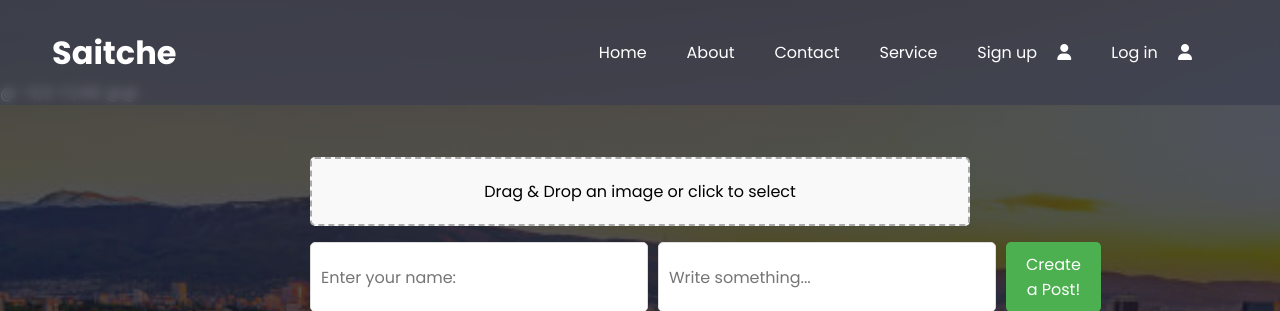
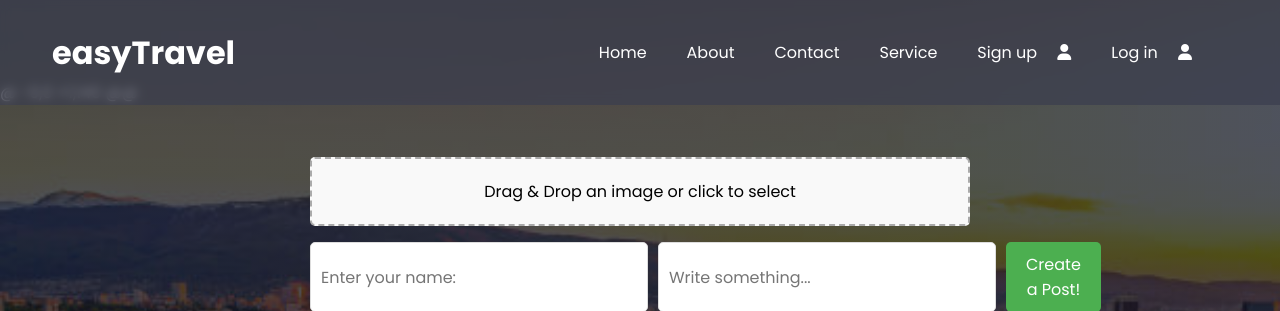
Before and after one commit to tsonchi/qki-gubuli, a Flask app: page /create_post in a window 1280 px wide. Shown: the top 311 px of the page. Run offline with Flask 3, Linux system fonts and the light colour scheme; some libraries are stand-ins or nearby versions.

Commit message:
malki promeni pak po title

```diff
--- a/Backend/templates/about.html
+++ b/Backend/templates/about.html
@@ -7,7 +7,7 @@
     <link rel="stylesheet" href="https://cdnjs.cloudflare.com/ajax/libs/font-awesome/4.7.0/css/font-awesome.min.css">
     <link href="https://fonts.googleapis.com/css2?family=Poppins:wght@100;400;700&display=swap" rel="stylesheet">
     <script src="https://kit.fontawesome.com/c19c712794.js" crossorigin="anonymous"></script>
-    <title>easyTravel</title>
+    <title>About</title>
     <link rel="icon" href="static/images/eztravels.png" type="image/png">
 </head>
 <body>
--- a/Backend/templates/create_post.html
+++ b/Backend/templates/create_post.html
@@ -8,12 +8,13 @@
     <link rel="stylesheet" href="https://cdnjs.cloudflare.com/ajax/libs/font-awesome/4.7.0/css/font-awesome.min.css">
     <link href="https://fonts.googleapis.com/css2?family=Poppins:wght@100;400;700&display=swap" rel="stylesheet">
     <script src="https://kit.fontawesome.com/c19c712794.js" crossorigin="anonymous"></script>
-    <title>Saitche</title>
+    <title>Posts</title>
+    <link rel="icon" href="static/images/eztravels.png" type="image/png">
 </head>
 <body>
     <header class="header">
         <nav>
-            <h1 id="title">Saitche</h1>
+            <h1 id="title">easyTravel</h1>
             <ul class="nav">
                 <li><a href="/home">Home</a></li>
                 <li><a href="/about">About</a></li>
@@ -95,7 +96,6 @@
             }
         });
 
-        // Drag & Drop Image Handling
         let dropArea = document.getElementById("drop-area");
         let fileInput = document.getElementById("file-input");
         let imagePreview = document.getElementById("image-preview");
```
